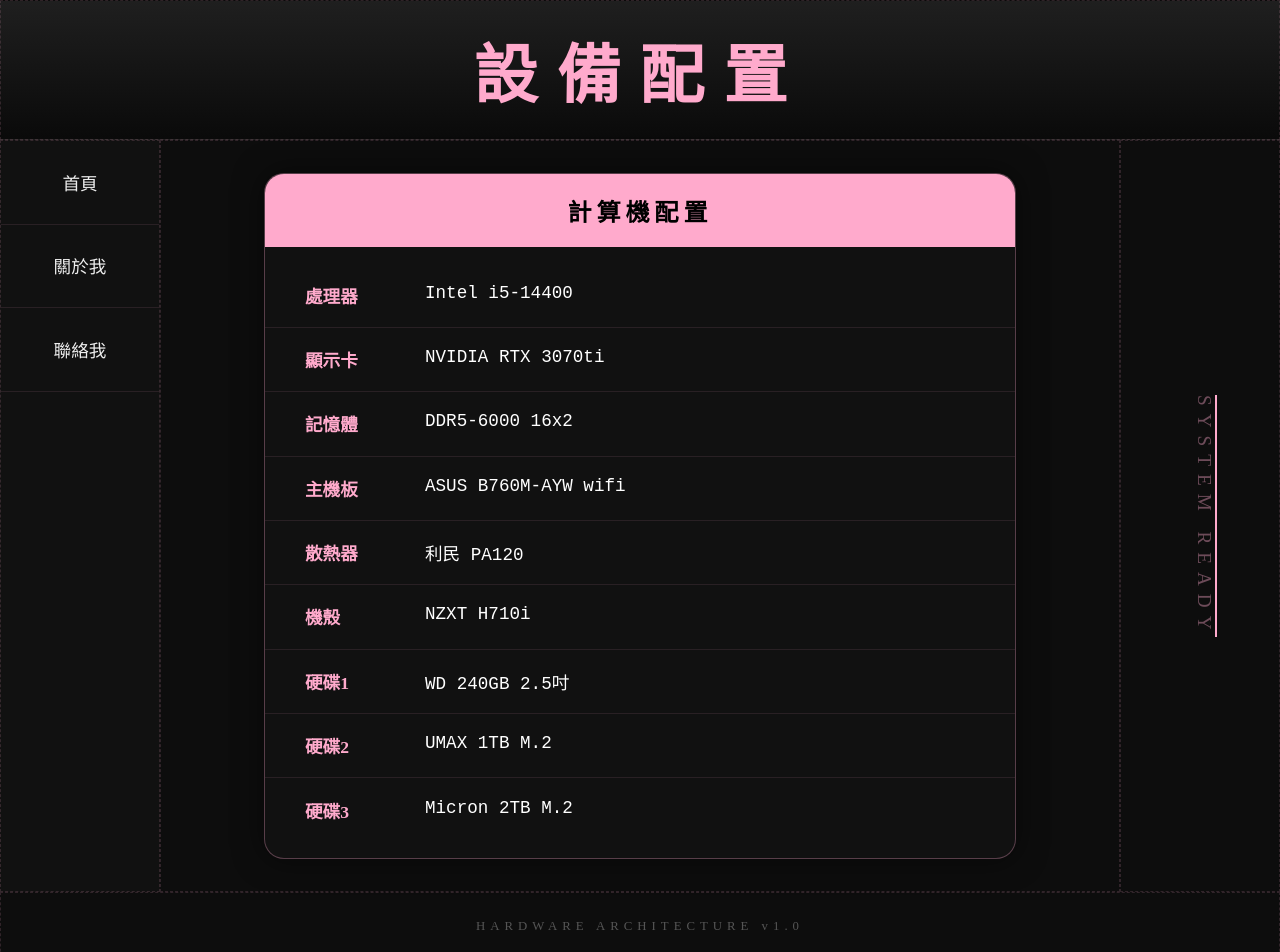
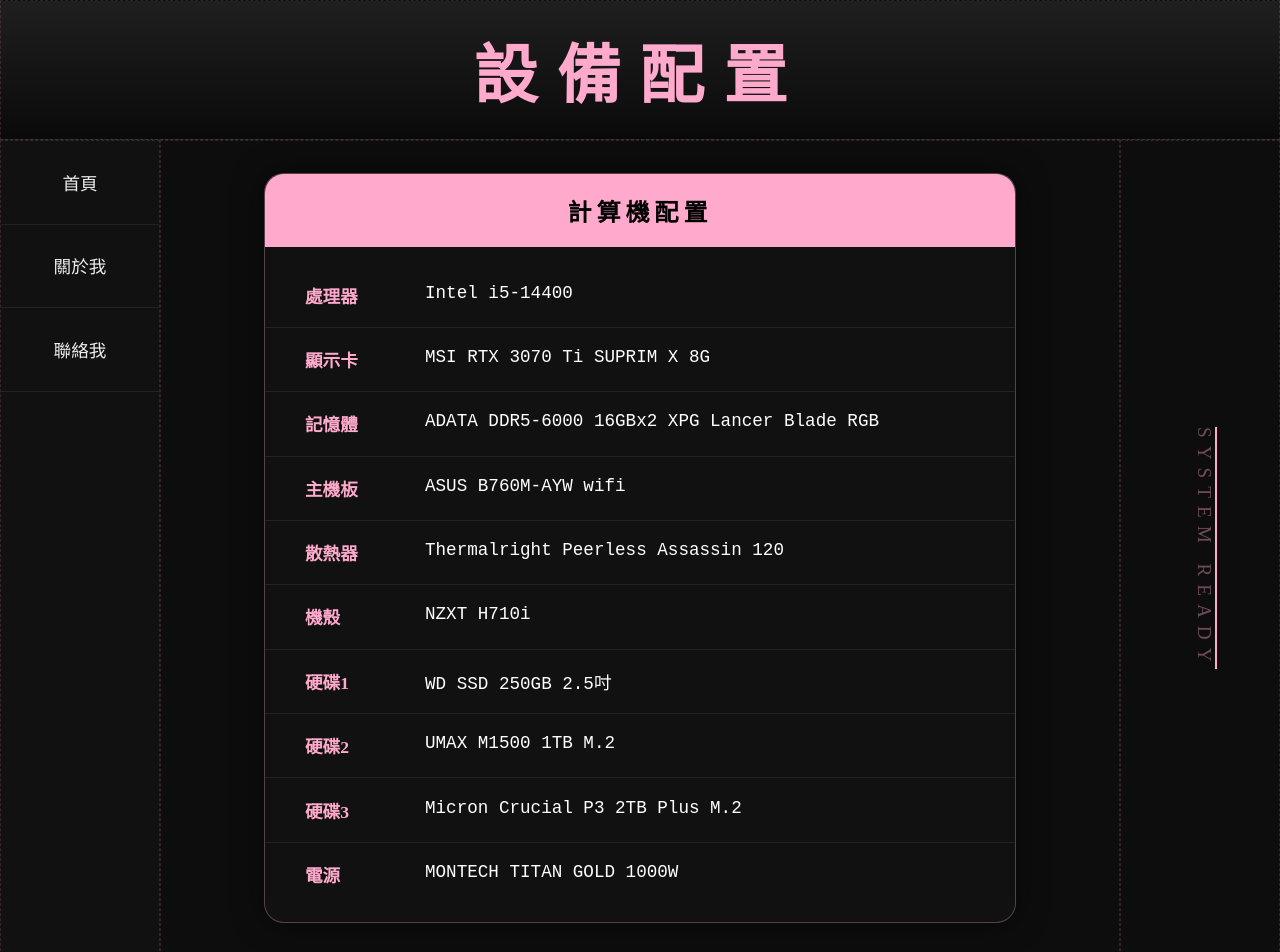
Before and after one commit to sakura-0405/xia.NS, a Next.js app: page /set in a window 1280 px wide. Shown: the top 952 px of the page. Built offline with nearby package versions, Linux system fonts and the light colour scheme.

Commit message:
版本7.3
微幅修改《設備配置》的內容(增加電源，完整品牌型號)
將 jsconfig.json 更換成tsconfig.json

```diff
--- a/app/set/page.jsx
+++ b/app/set/page.jsx
@@ -4,14 +4,15 @@
 export default function Page() {
   const specs = [
     { label: "處理器", value: "Intel i5-14400" },
-    { label: "顯示卡", value: "NVIDIA RTX 3070ti" },
-    { label: "記憶體", value: "DDR5-6000 16x2" },
+    { label: "顯示卡", value: "MSI RTX 3070 Ti SUPRIM X 8G" },
+    { label: "記憶體", value: "ADATA DDR5-6000 16GBx2 XPG Lancer Blade RGB" },
     { label: "主機板", value: "ASUS B760M-AYW wifi" },
-    { label: "散熱器", value: "利民 PA120" },
+    { label: "散熱器", value: "Thermalright Peerless Assassin 120" },
     { label: "機殼", value: "NZXT H710i" },
-    { label: "硬碟1", value: "WD 240GB 2.5吋" },
-    { label: "硬碟2", value: "UMAX 1TB M.2" },
-    { label: "硬碟3", value: "Micron 2TB M.2" },
+    { label: "硬碟1", value: "WD SSD 250GB 2.5吋" },
+    { label: "硬碟2", value: "UMAX M1500 1TB M.2" },
+    { label: "硬碟3", value: "Micron Crucial P3 2TB Plus M.2" },
+    { label: "電源", value: "MONTECH TITAN GOLD 1000W" },
   ];
 
   return (
```
Also changed, not shown: package.json (+4 -3 lines), tsconfig.json (added, +43 -0 lines), 1 other file (tests, documents, lock files or other folders).
